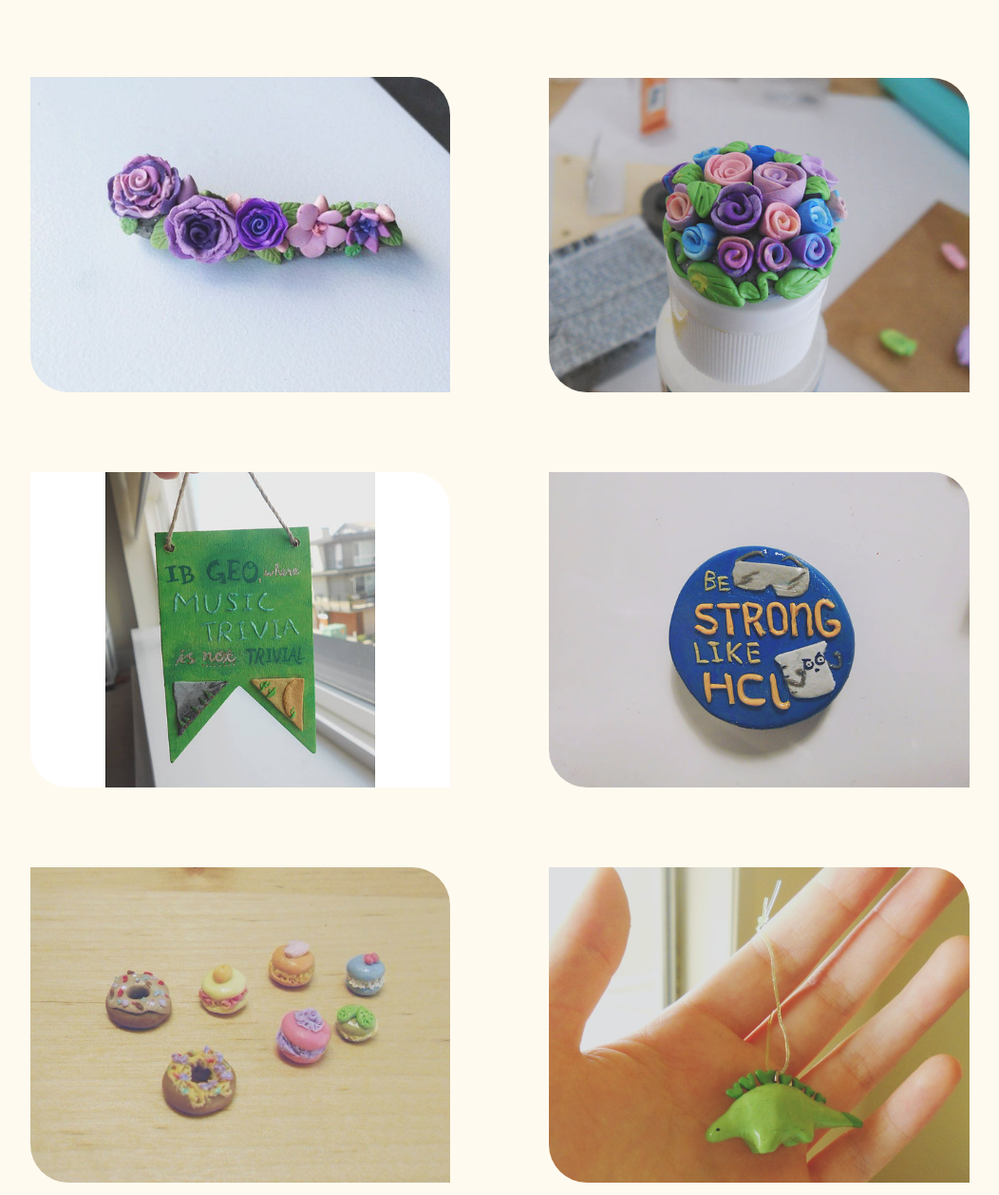
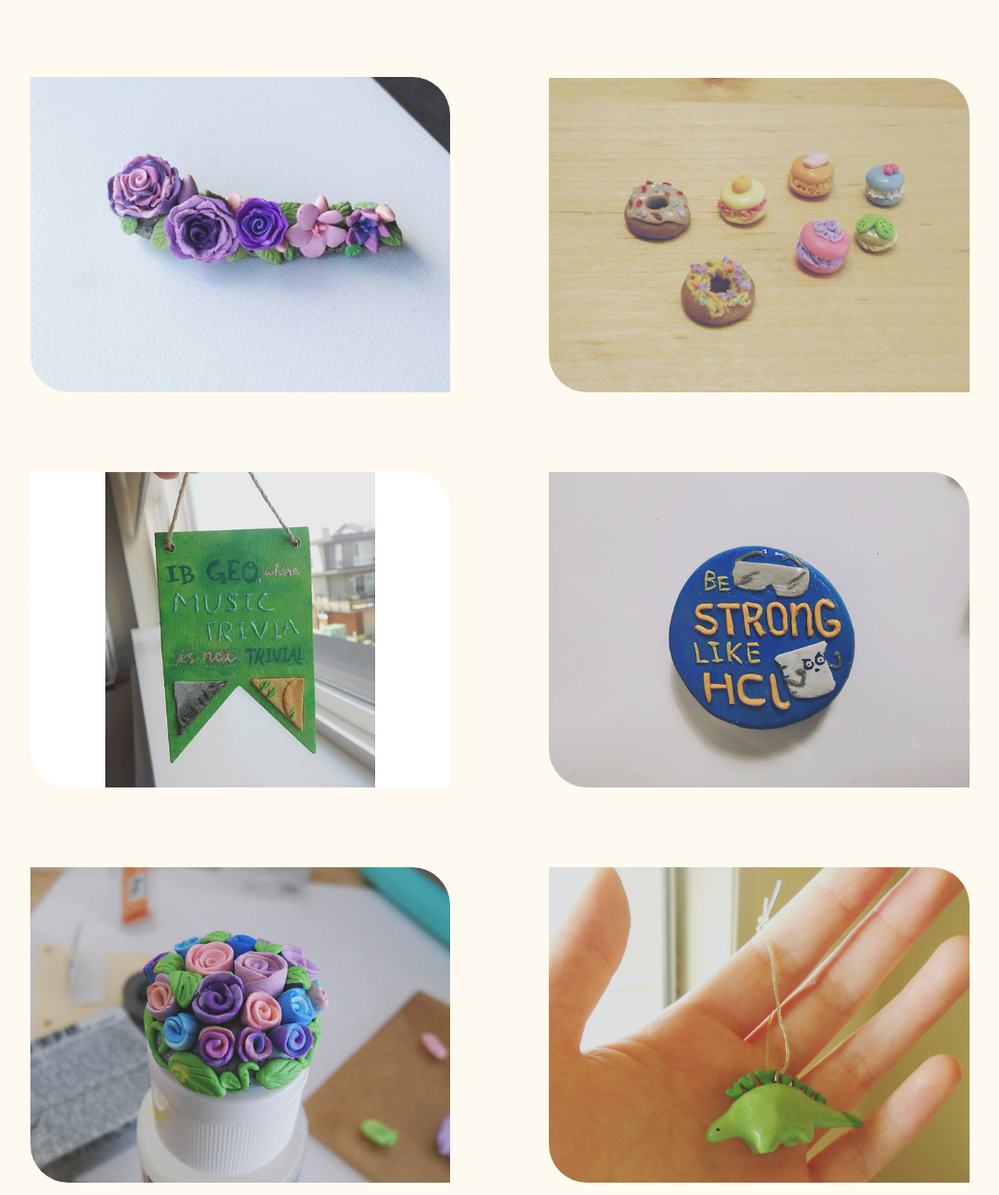
Before and after one commit to tinahe75/hezi-handmade, a plain HTML site: page polymer clay stuff.html in a window 1280 px wide. Shown: the part 1942-3200 px from the top of the page at 95% size, without its empty margins (136-1188 px from the left). Drawn offline with nearby package versions, Linux system fonts and the light colour scheme; a web font is replaced by a local one.

Commit message:
Update polymer clay stuff.html

```diff
--- a/polymer clay stuff.html
+++ b/polymer clay stuff.html
@@ -52,13 +52,13 @@
 
             <img src="polymer clay/clay3.jpg" alt="Polymer clay pin" class = "left" />
 
-            <img src="polymer clay/clay9.jpg" alt="Polymer clay magnet" class = "right" />
+            <img src="polymer clay/clay14.jpg" alt="Polymer clay macarons" class = "right" />
 
             <img src="polymer clay/clay11.jpg" alt="Banner" class= "left" />
 
             <img src="polymer clay/clay10.jpg" alt="Polymer clay magnet" class ="right" />
 
-            <img src="polymer clay/clay14.jpg" alt="Polymer clay macarons" class= "left" />
+            <img src="polymer clay/clay9.jpg" alt="Polymer clay magnet" class= "left" />
 
             <img src="polymer clay/clay13.jpg" alt="Polymer clay dinosaur" class ="right" />
         </div>
```
